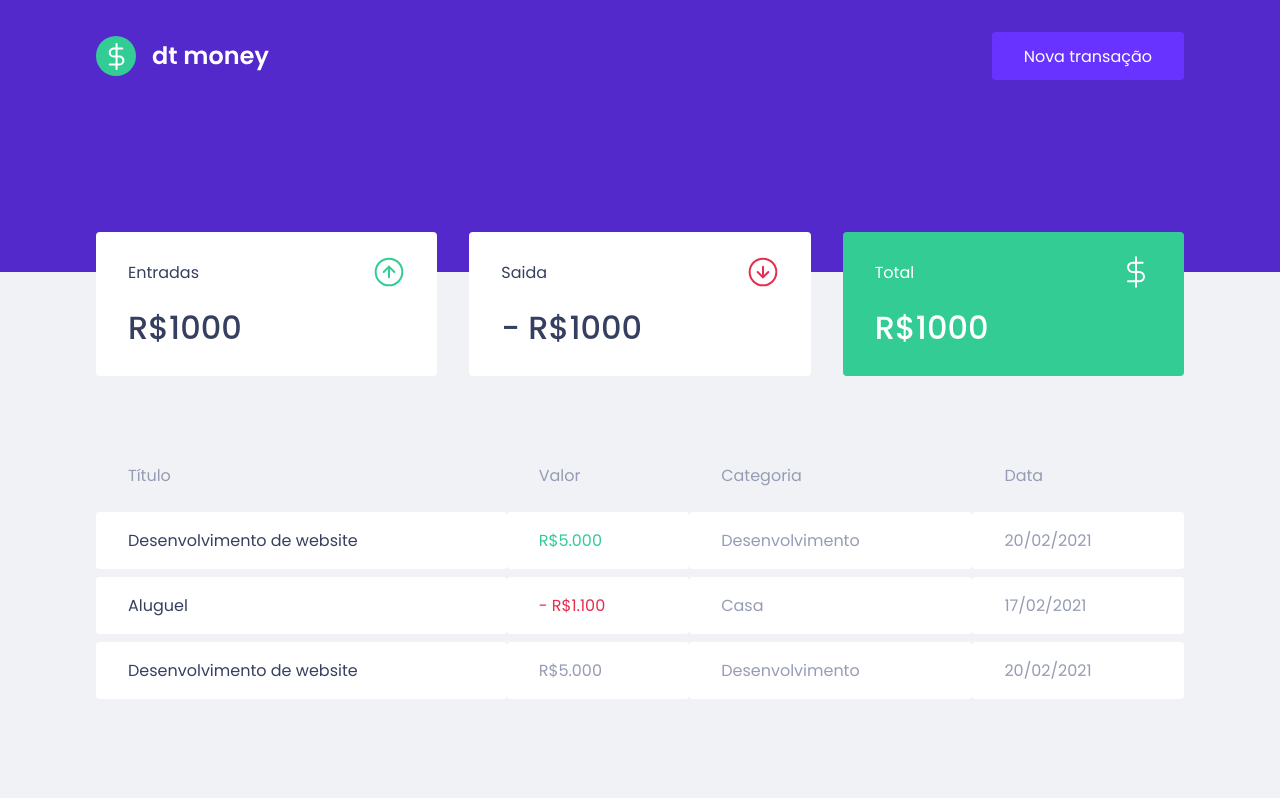
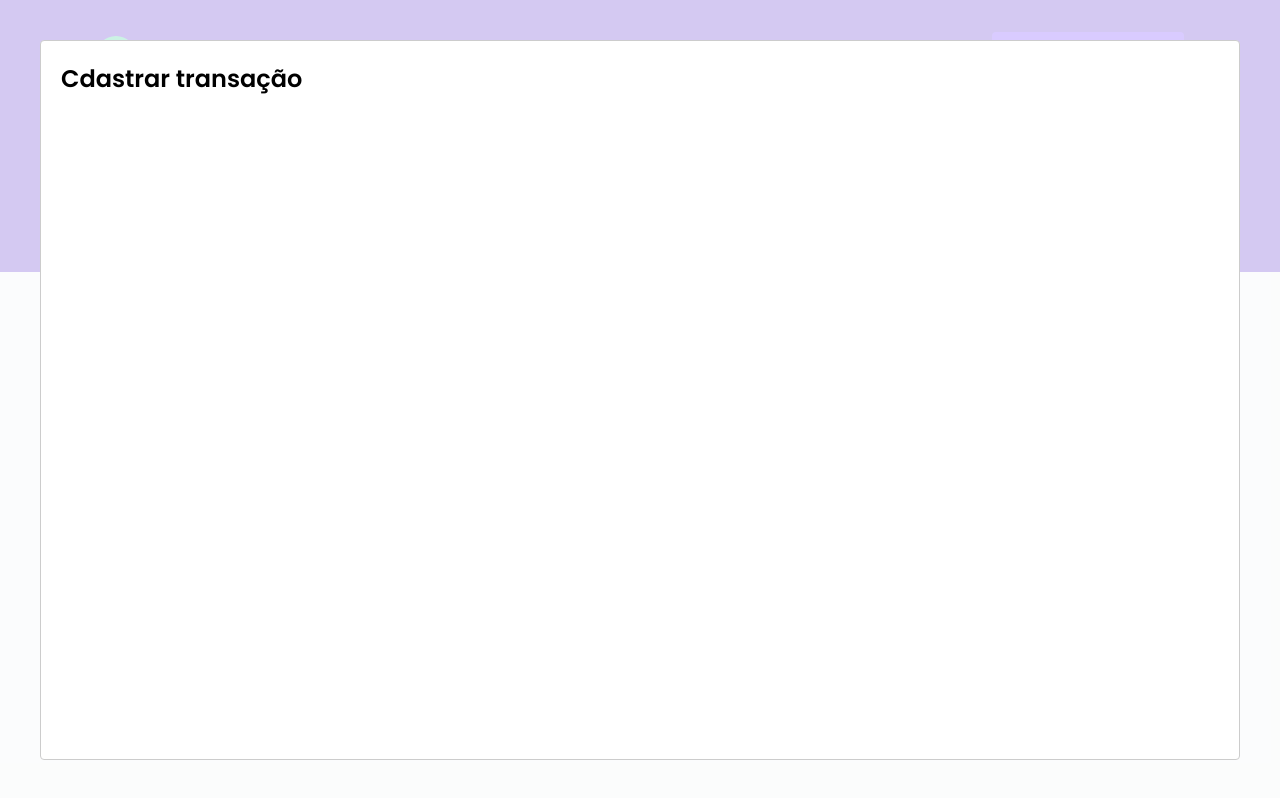
Before and after one commit to EduardoReisUX/dt-money, a React (Create React App) app: page / in a window 1280 px wide. Both pictures are taken after a click on the button "Nova transação". Built offline with nearby package versions, Linux system fonts and the light colour scheme; no server answers; what miragejs would draw is missing.

Commit message:
feat: add NewTransactionModal

```diff
--- a/package.json
+++ b/package.json
@@ -14,6 +14,7 @@
     "miragejs": "^0.1.42",
     "react": "^17.0.2",
     "react-dom": "^17.0.2",
+    "react-modal": "^3.14.4",
     "react-scripts": "4.0.3",
     "styled-components": "^5.3.3",
     "typescript": "^4.1.2",
@@ -44,6 +45,7 @@
     ]
   },
   "devDependencies": {
+    "@types/react-modal": "^3.13.1",
     "@types/styled-components": "^5.1.15"
   }
 }
--- a/src/App.tsx
+++ b/src/App.tsx
@@ -1,13 +1,36 @@
+import { useState } from "react";
+import Modal from "react-modal";
 import { Dashboard } from "./components/Dashboard";
 import { Header } from "./components/Header";
 import { GlobalStyle } from "./styles/global";
 
+Modal.setAppElement("#root");
+
 export function App() {
+  const [isNewTransactionModalOpen, setIsNewTransactionModalOpen] =
+    useState(false);
+
+  function handleOpenNewTransactionModal() {
+    setIsNewTransactionModalOpen(true);
+  }
+
+  function handleCloseNewTransactionModal() {
+    setIsNewTransactionModalOpen(false);
+  }
+
   return (
     <>
       <GlobalStyle />
-      <Header />
+
+      <Header onOpenNewTransactionModal={handleOpenNewTransactionModal} />
       <Dashboard />
+
+      <Modal
+        isOpen={isNewTransactionModalOpen}
+        onRequestClose={handleCloseNewTransactionModal}
+      >
+        <h2>Cdastrar transação</h2>
+      </Modal>
     </>
   );
 }
--- a/src/components/Header/index.tsx
+++ b/src/components/Header/index.tsx
@@ -1,12 +1,19 @@
 import logoImg from "../../assets/logo.svg";
+
 import { Container, Content } from "./styles";
 
-export function Header() {
+interface HeaderProps {
+  onOpenNewTransactionModal: () => void;
+}
+
+export function Header({ onOpenNewTransactionModal }: HeaderProps) {
   return (
     <Container>
       <Content>
         <img src={logoImg} alt="dt money" />
-        <button type="button">Nova transação</button>
+        <button type="button" onClick={onOpenNewTransactionModal}>
+          Nova transação
+        </button>
       </Content>
     </Container>
   );
```
Also changed, not shown: 1 other file (tests, documents, lock files or other folders).
